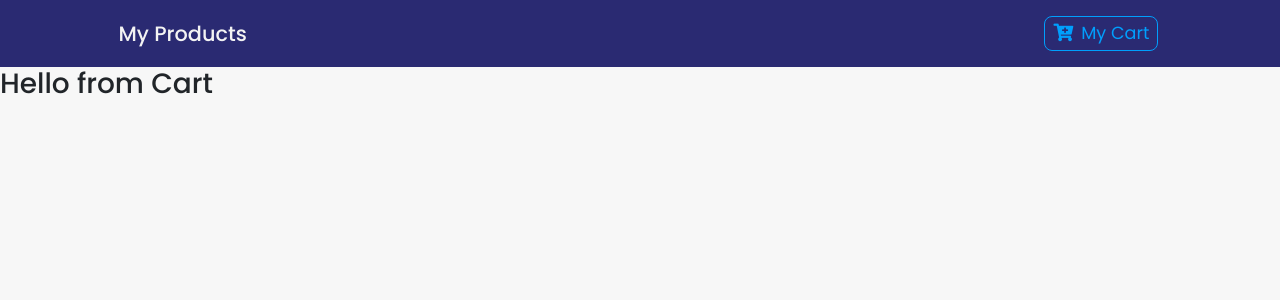
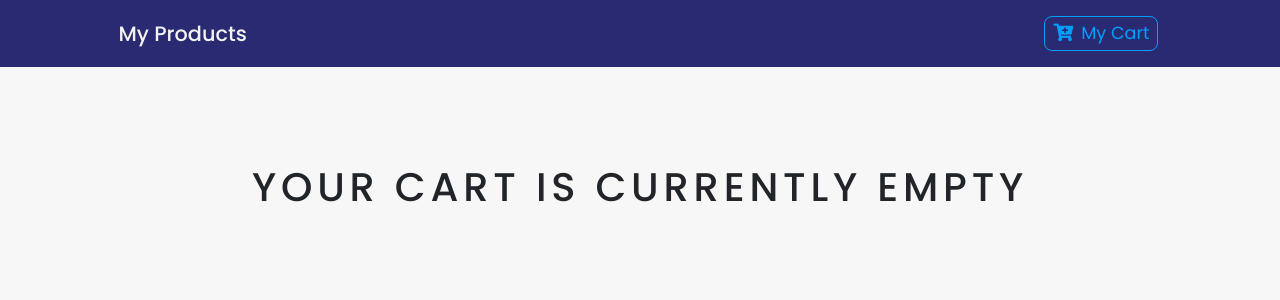
Before and after one commit to Abinash458/store, a React app: page /cart in a window 1280 px wide. Shown: the top 300 px of the page. Built offline with nearby package versions, Linux system fonts and the light colour scheme.

Commit message:
add all the cart function add remove increment decremant

```diff
--- a/src/App.css
+++ b/src/App.css
@@ -30,6 +30,26 @@ html {
   text-transform: uppercase;
 }
 
-/* .text-blue {
-    color: var(--lightBlue);
-} */
+.text-blue {
+  color: var(--lightBlue);
+}
+
+.btn-black {
+  background: transparent;
+  text-transform: capitalize;
+  font-size: 0.8rem !important;
+  color: var(--mainDark);
+  border-radius: 0 !important;
+  border: 0.1rem solid var(--mainDark) !important;
+}
+
+.btn-black:hover {
+  background: var(--mainDark) !important;
+  color: var(--mainWhite) !important;
+}
+
+.cart-icon {
+  cursor: pointer;
+  font-size: 1.2rem;
+  color: var(--mainYellow) !important;
+}
--- a/src/App.js
+++ b/src/App.js
@@ -39,11 +39,31 @@ class App extends Component {
   //   };
 
   state = {
-    products: storeProducts,
+    products: [],
     productDetail: detailProduct,
     cart: [],
     modalOpen: false,
     modalProduct: detailProduct,
+    cartSubTotal: 0,
+    cartTax: 0,
+    cartTotal: 0,
+  };
+
+  componentDidMount() {
+    this.setProducts();
+  }
+
+  setProducts = () => {
+    let tempProducts = [];
+    storeProducts.forEach((item) => {
+      const singleItem = { ...item };
+      tempProducts = [...tempProducts, singleItem];
+    });
+    this.setState(() => {
+      return {
+        products: tempProducts,
+      };
+    });
   };
 
   getItem = (id) => {
@@ -66,12 +86,17 @@ class App extends Component {
     product.count = 1;
     const price = product.price;
     product.total = price;
-    this.setState(() => {
-      return {
-        products: tempProducts,
-        cart: [...this.state.cart, product],
-      };
-    });
+    this.setState(
+      () => {
+        return {
+          products: tempProducts,
+          cart: [...this.state.cart, product],
+        };
+      },
+      () => {
+        this.addTotals();
+      }
+    );
   };
 
   openModal = (id) => {
@@ -84,6 +109,99 @@ class App extends Component {
   closeModal = () => {
     this.setState(() => {
       return { modalOpen: false };
+    });
+  };
+
+  increment = (id) => {
+    let tempCart = [...this.state.cart];
+    const seletedItem = tempCart.find((item) => item.id === id);
+    const index = tempCart.indexOf(seletedItem);
+    const product = tempCart[index];
+    product.count = product.count + 1;
+    product.total = product.count * product.price;
+
+    this.setState(
+      () => {
+        return {
+          cart: [...tempCart],
+        };
+      },
+      () => {
+        this.addTotals();
+      }
+    );
+  };
+
+  decrement = (id) => {
+    let tempCart = [...this.state.cart];
+    const seletedItem = tempCart.find((item) => item.id === id);
+    const index = tempCart.indexOf(seletedItem);
+    const product = tempCart[index];
+    product.count = product.count - 1;
+
+    if (product.count === 0) {
+      this.removeItem(id);
+    } else {
+      product.total = product.count * product.price;
+      this.setState(
+        () => {
+          return {
+            cart: [...tempCart],
+          };
+        },
+        () => {
+          this.addTotals();
+        }
+      );
+    }
+  };
+
+  removeItem = (id) => {
+    let tempProducts = [...this.state.products];
+    let tempCart = [...this.state.cart];
+    tempCart = tempCart.filter((item) => item.id !== id);
+    const index = tempProducts.indexOf(this.getItem(id));
+    let removedProducts = tempProducts[index];
+    removedProducts.inCart = false;
+    removedProducts.count = 0;
+    removedProducts.total = 0;
+    this.setState(
+      () => {
+        return {
+          cart: [...tempCart],
+          products: [...tempProducts],
+        };
+      },
+      () => {
+        this.addTotals();
+      }
+    );
+  };
+
+  clearCart = () => {
+    this.setState(
+      () => {
+        return { cart: [] };
+      },
+      () => {
+        this.setProducts();
+        this.addTotals();
+      }
+    );
+  };
+
+  addTotals = () => {
+    let subTotal = 0;
+    this.state.cart.map((item) => (subTotal += item.total));
+    const tempTax = subTotal * 0.18;
+    const tax = parseFloat(tempTax.toFixed(2));
+    const total = subTotal + tax;
+    this.setState(() => {
+      return {
+        cartSubTotal: subTotal,
+        cartTax: tax,
+        cartTotal: total,
+      };
     });
   };
 
@@ -118,7 +236,21 @@ class App extends Component {
               />
             )}
           />
-          <Route path="/cart" component={Cart} />
+          <Route
+            path="/cart"
+            component={() => (
+              <Cart
+                cart={this.state.cart}
+                cartSubTotal={this.state.cartSubTotal}
+                cartTax={this.state.cartTax}
+                cartTotal={this.state.cartTotal}
+                increment={this.increment}
+                decrement={this.decrement}
+                clearCart={this.clearCart}
+                removeItem={this.removeItem}
+              />
+            )}
+          />
           <Route component={Default} />
         </Switch>
         <Modal
--- a/src/components/Cart/Cart.js
+++ b/src/components/Cart/Cart.js
@@ -1,11 +1,25 @@
-import React from 'react';
+import React from "react";
+import Title from "../Customised Components/Title";
 
-const Cart = () => {
-    return (
-        <div>
-            <h3>Hello from Cart</h3>
+import CartColumns from "./components/CartColumns";
+import EmptyCart from "./components/EmptyCart";
+import CartList from "./components/CartList";
+import CartTotals from "./components/CartTotals";
+const Cart = (props) => {
+  return (
+    <section className="py-5">
+      {props.cart.length > 0 ? (
+        <div className="container-fluid">
+          <Title name="your" title="cart" />
+          <CartColumns />
+          <CartList {...props} />
+          <CartTotals {...props} />
         </div>
-    );
-}
+      ) : (
+        <EmptyCart />
+      )}
+    </section>
+  );
+};
 
 export default Cart;
--- /dev/null
+++ b/src/components/Cart/components/CartColumns.js
@@ -0,0 +1,30 @@
+import React from "react";
+
+const CartColumns = () => {
+  return (
+    <div className="container-fluid text-center d-none d-lg-block">
+      <div className="row">
+        <div className="col-10 mx-auto col-lg-2">
+          <p className="text-uppercase">products</p>
+        </div>
+        <div className="col-10 mx-auto col-lg-2">
+          <p className="text-uppercase">name of products</p>
+        </div>
+        <div className="col-10 mx-auto col-lg-2">
+          <p className="text-uppercase">price</p>
+        </div>
+        <div className="col-10 mx-auto col-lg-2">
+          <p className="text-uppercase">quantity</p>
+        </div>
+        <div className="col-10 mx-auto col-lg-2">
+          <p className="text-uppercase">remove</p>
+        </div>
+        <div className="col-10 mx-auto col-lg-2">
+          <p className="text-uppercase">total</p>
+        </div>
+      </div>
+    </div>
+  );
+};
+
+export default CartColumns;
--- /dev/null
+++ b/src/components/Cart/components/CartItem.js
@@ -0,0 +1,49 @@
+import React from "react";
+
+const CartItem = (props) => {
+  const { id, title, img, price, total, count } = props.item;
+  const { increment, decrement, removeItem } = props;
+  return (
+    <div className="row my-2 text-capitalize text-center">
+      <div className="col-10 mx-auto col-lg-2">
+        <img
+          src={img}
+          style={{ width: "5rem", height: "5rem" }}
+          className="img-fluid"
+          alt="product"
+        />
+      </div>
+      <div className="col-10 mx-auto col-lg-2">
+        <span className="d-lg-none"> product : </span>
+        {title}
+      </div>
+      <div className="col-10 mx-auto col-lg-2">
+        <span className="d-lg-none"> price : </span> <strong>${price}</strong>
+      </div>
+      <div className="col-10 mx-auto col-lg-2 my-2 my-lg-0">
+        <div className="d-flex justify-content-center">
+          <div>
+            <span className="btn btn-black mx-1" onClick={() => decrement(id)}>
+              -
+            </span>
+            <span className="btn btn-black mx-1">{count}</span>
+            <span className="btn btn-black mx-1" onClick={() => increment(id)}>
+              +
+            </span>
+          </div>
+        </div>
+      </div>
+      <div className="col-10 mx-auto col-lg-2">
+        <div className="cart-icon" onClick={() => removeItem(id)}>
+          <i className="fas fa-trash"></i>
+        </div>
+      </div>
+      <div className="col-10 mx-auto col-lg-2">
+        <strong> item total: $ </strong>
+        {total}
+      </div>
+    </div>
+  );
+};
+
+export default CartItem;
--- /dev/null
+++ b/src/components/Cart/components/CartList.js
@@ -0,0 +1,15 @@
+import React from "react";
+import CartItem from "./CartItem";
+
+const CartList = (props) => {
+  const { cart } = props;
+  return (
+    <div className="container-fluid">
+      {cart.map((item) => {
+        return <CartItem key={item.id} item={item} {...props} />;
+      })}
+    </div>
+  );
+};
+
+export default CartList;
--- /dev/null
+++ b/src/components/Cart/components/CartTotals.js
@@ -0,0 +1,52 @@
+import React from "react";
+import { Link } from "react-router-dom";
+
+const CartTotals = (props) => {
+  const { cartSubTotal, cartTax, cartTotal, clearCart } = props;
+  return (
+    <React.Fragment>
+      <div className="container">
+        <div className="row">
+          <div className="col-10 mt-2 ml-sm-5 ml-md-auto col-sm-6 text-capitalize text-right">
+            <Link to="/">
+              <button
+                onClick={() => clearCart()}
+                className="btn btn-outline-danger text-uppercase mb-3 px-5"
+                type="button"
+              >
+                clear cart
+              </button>
+            </Link>
+            <h5>
+              <span className="text-title">
+                subtotal :{" "}
+                <span>
+                  <strong>${cartSubTotal}</strong>
+                </span>
+              </span>
+            </h5>
+            <h5>
+              <span className="text-title">
+                gst :{" "}
+                <span>
+                  <strong>${cartTax}</strong>
+                </span>
+              </span>
+            </h5>
+            <div className="my-3" style={{ borderTop: "1px dashed black" }} />
+            <h5>
+              <span className="text-title">
+                total :{" "}
+                <span>
+                  <strong>${cartTotal}</strong>
+                </span>
+              </span>
+            </h5>
+          </div>
+        </div>
+      </div>
+    </React.Fragment>
+  );
+};
+
+export default CartTotals;
--- /dev/null
+++ b/src/components/Cart/components/EmptyCart.js
@@ -0,0 +1,15 @@
+import React from "react";
+
+const EmptyCart = () => {
+  return (
+    <div className="container mt-5">
+      <div className="row">
+        <div className="col-10 mx-auto text-center text-title">
+          <h1>your cart is currently empty</h1>
+        </div>
+      </div>
+    </div>
+  );
+};
+
+export default EmptyCart;
--- a/src/components/Default/Default.js
+++ b/src/components/Default/Default.js
@@ -1,11 +1,22 @@
-import React from 'react';
+import React from "react";
 
-const Default = () => {
-    return (
-        <div>
-            <h3>Page Not Found</h3>
+const Default = (props) => {
+  return (
+    <div className="container">
+      <div className="row">
+        <div className="col-10 mx-auto text-center text-title text-uppercase py-5">
+          <h1 className="display-3">404</h1>
+          <h1>error</h1>
+          <h2>page not found</h2>
+          <h3>
+            the requested url
+            <span className="text-danger">{props.location.pathname}</span> is
+            not found
+          </h3>
         </div>
-    );
-}
+      </div>
+    </div>
+  );
+};
 
 export default Default;
```
